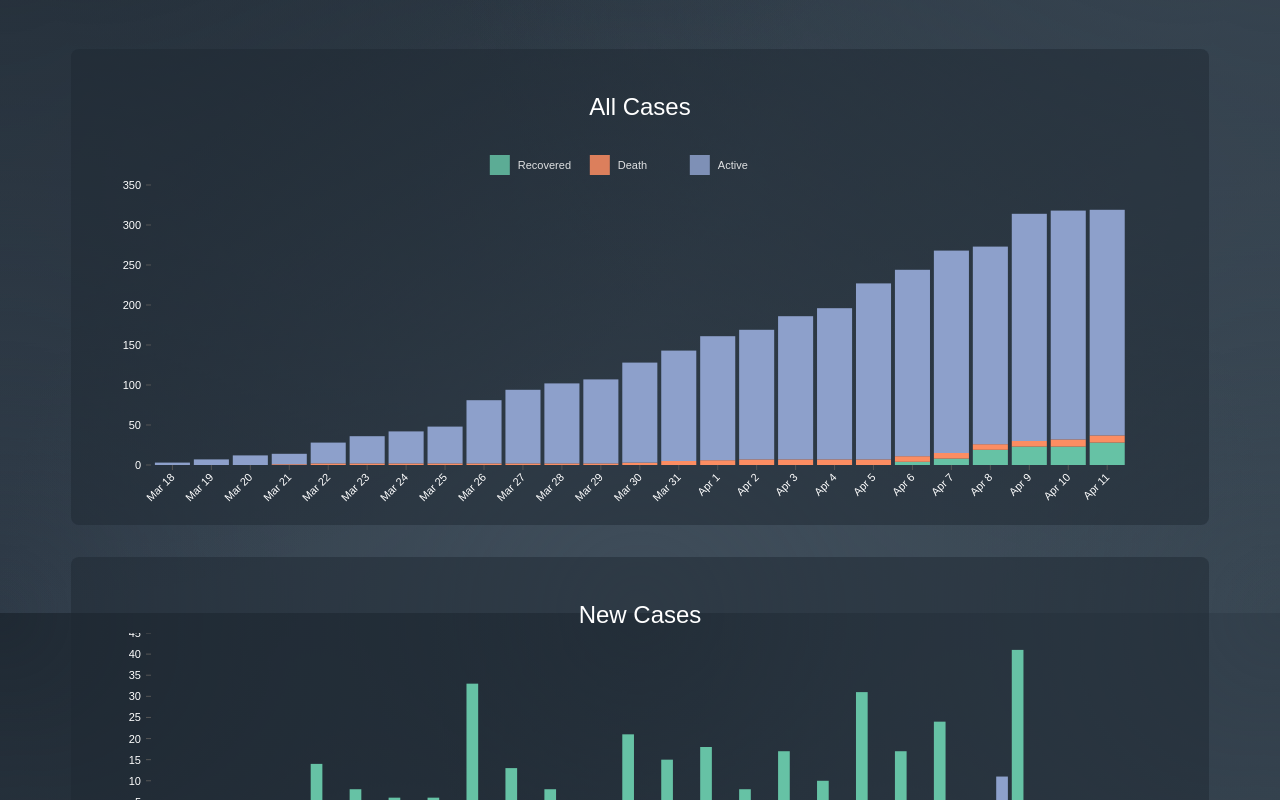
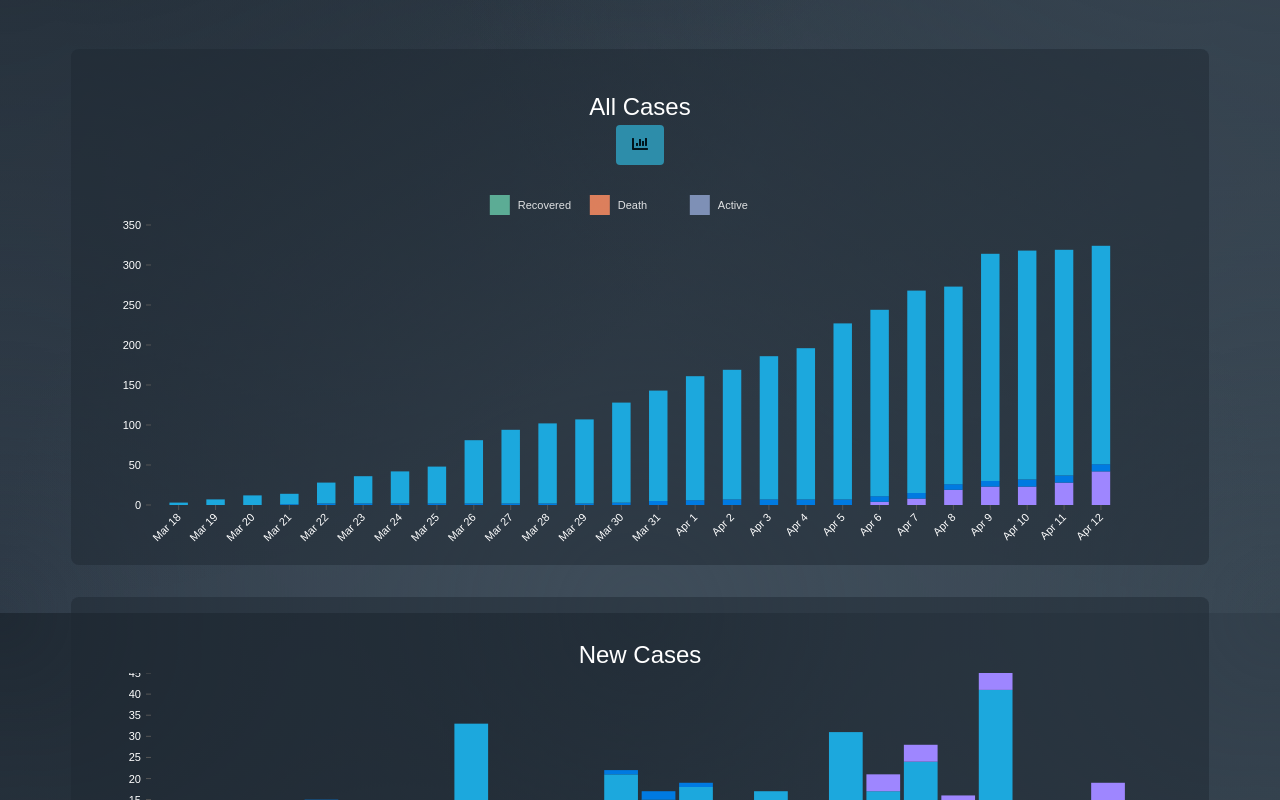
Before and after one commit to The-Macchiatos/covid-19-stats, a React (Create React App) app: page / in a window 1280 px wide. Shown: the part 240-1040 px from the top of the page. Built offline with nearby package versions, Linux system fonts and the light colour scheme.

Commit message:
Update data

```diff
--- a/package.json
+++ b/package.json
@@ -16,7 +16,8 @@
     "react-dom": "^16.13.1",
     "react-scripts": "3.4.1",
     "reflexbox": "^4.0.6",
-    "styled-components": "^5.0.1"
+    "styled-components": "^5.0.1",
+    "@nivo/core": "latest"
   },
   "scripts": {
     "start": "react-scripts start",
--- a/src/App.js
+++ b/src/App.js
@@ -18,12 +18,12 @@ import {
     faViruses,
     faHeartbeat,
     faShieldVirus,
-    faLungsVirus,
+    faLungsVirus, faChartBar,
 } from '@fortawesome/free-solid-svg-icons'
 
 import './style.css';
 
-library.add(faCaretUp, faCaretDown, faMinus, faVirus, faViruses, faHeartbeat, faShieldVirus, faLungsVirus);
+library.add(faCaretUp, faCaretDown, faMinus, faVirus, faViruses, faHeartbeat, faShieldVirus, faLungsVirus, faChartBar);
 
 
 function App() {
--- a/src/components/Charts/AllCases.js
+++ b/src/components/Charts/AllCases.js
@@ -1,10 +1,12 @@
-import React from 'react';
+import React, {useState} from 'react';
 import {Text, Box} from '../base';
 import data from '../../data/stats.json';
 import {ResponsiveBar} from '@nivo/bar';
 import useCurrentScreen from '../../utils/getResizedScreen';
 import moment from 'moment';
-import {styles} from "./styles";
+import {defs, styles} from "./styles";
+import Button from "../base/Button";
+import {FontAwesomeIcon} from "@fortawesome/react-fontawesome";
 
 const vitals = data.map(d => {
   return {
@@ -44,6 +46,7 @@ const legends = {
 
 const commonProps = {
   margin: {top: 60, right: 80, bottom: 60, left: 80},
+  padding: 0.5,
   data: vitals,
   indexBy: 'Date',
   keys,
@@ -54,7 +57,7 @@ const commonProps = {
   axisBottom: {
     tickRotation: -45
   },
-  legends: [{...legends}]
+  legends: [{...legends}],
 };
 
 const theme = {
@@ -96,7 +99,18 @@ const mobileProps = {
 };
 
 
+
+
 const MainContainer = () => {
+  const [groupMode, setGroupMode] = useState('stacked');
+
+  const toggle = () => {
+
+    setGroupMode(groupMode === 'grouped' ? 'stacked' : 'grouped');
+    console.log('happening');
+  };
+
+
   let isMobile = useCurrentScreen();
   const barProps = isMobile ? mobileProps : commonProps;
 
@@ -111,12 +125,23 @@ const MainContainer = () => {
         fontWeight='500'
         color='white'>
         All Cases
+
       </Text>
+      <Button onClick={toggle}><FontAwesomeIcon size="1x" icon="chart-bar"/></Button>
+
       <Box __css={{height: 400}}>
         <ResponsiveBar
           {...barProps}
           colors={{scheme: 'set2'}}
           theme={theme}
+          groupMode={groupMode}
+          defs={defs}
+          fill={[
+            // match using object query
+            { match: { id: 'Recovered' }, id: 'gradientA' },
+            { match: { id: 'Active' }, id: 'gradientB' },
+            { match: { id: 'Death' }, id: 'gradientC' },
+          ]}
         />
       </Box>
     </Box>
--- a/src/components/Charts/NewCases.js
+++ b/src/components/Charts/NewCases.js
@@ -4,7 +4,7 @@ import data from '../../data/stats.json';
 import {ResponsiveBar} from '@nivo/bar';
 import useCurrentScreen from '../../utils/getResizedScreen';
 import moment from 'moment';
-import {styles} from "./styles";
+import {defs, styles} from "./styles";
 
 const vitals = data.map(d => {
   return {
@@ -27,8 +27,7 @@ const commonProps = {
   enableLabel: false,
   axisBottom: {
     tickRotation: -45
-  },
-  groupMode: 'grouped'
+  }
 
 };
 
@@ -85,6 +84,13 @@ const MainContainer = () => {
           {...barProps}
           colors={{scheme: 'set2'}}
           theme={theme}
+          defs={defs}
+          fill={[
+            // match using object query
+            { match: { id: 'Recovered' }, id: 'gradientA' },
+            { match: { id: 'Cases' }, id: 'gradientB' },
+            { match: { id: 'Death' }, id: 'gradientC' },
+          ]}
         />
       </Box>
     </Box>
--- a/src/components/Charts/styles.js
+++ b/src/components/Charts/styles.js
@@ -9,3 +9,30 @@ export const styles = {
     },
     marginBottom: '2rem'
 };
+
+export const defs = [
+    {
+        id: 'gradientA',
+        type: 'linearGradient',
+        colors: [
+            {offset: 0, color: '#9e86ff'},
+            {offset: 100, color: '#9e86ff'},
+        ]
+    },
+    {
+        id: 'gradientB',
+        type: 'linearGradient',
+        colors: [
+            {offset: 0, color: '#1ca8dd'},
+            {offset: 100, color: '#1ca8dd'},
+        ]
+    },
+    {
+        id: 'gradientC',
+        type: 'linearGradient',
+        colors: [
+            {offset: 0, color: '#007ae1'},
+            {offset: 100, color: '#007ae1'},
+        ]
+    }
+];
--- a/src/components/MainContainer.js
+++ b/src/components/MainContainer.js
@@ -14,6 +14,7 @@ const MainContainer = ({children}) => {
     <Box as='main' __css={styles}>
       <Flex mb={2} pb='1' justifyContent='space-between'>
         <Box __css={{width: '100%'}}>
+
           <Heading
               mb={4}
             fontSize={[2, 2, 4, 4]}
--- a/src/data/stats.json
+++ b/src/data/stats.json
@@ -623,5 +623,30 @@
     "death_new": 0,
     "recovered": 28,
     "recovered_new": 5
+  },
+  {
+    "date": "12/04/2020",
+    "new": 5,
+    "active": {
+      "total": 273,
+      "gender": {
+        "male": null,
+        "female": null
+      },
+      "age": {
+        "21": null,
+        "59": null,
+        "60": null,
+        "00": null
+      },
+      "source": {
+        "local": null,
+        "imported": null
+      }
+    },
+    "death": 9,
+    "death_new": 0,
+    "recovered": 42,
+    "recovered_new": 14
   }
 ]
```
